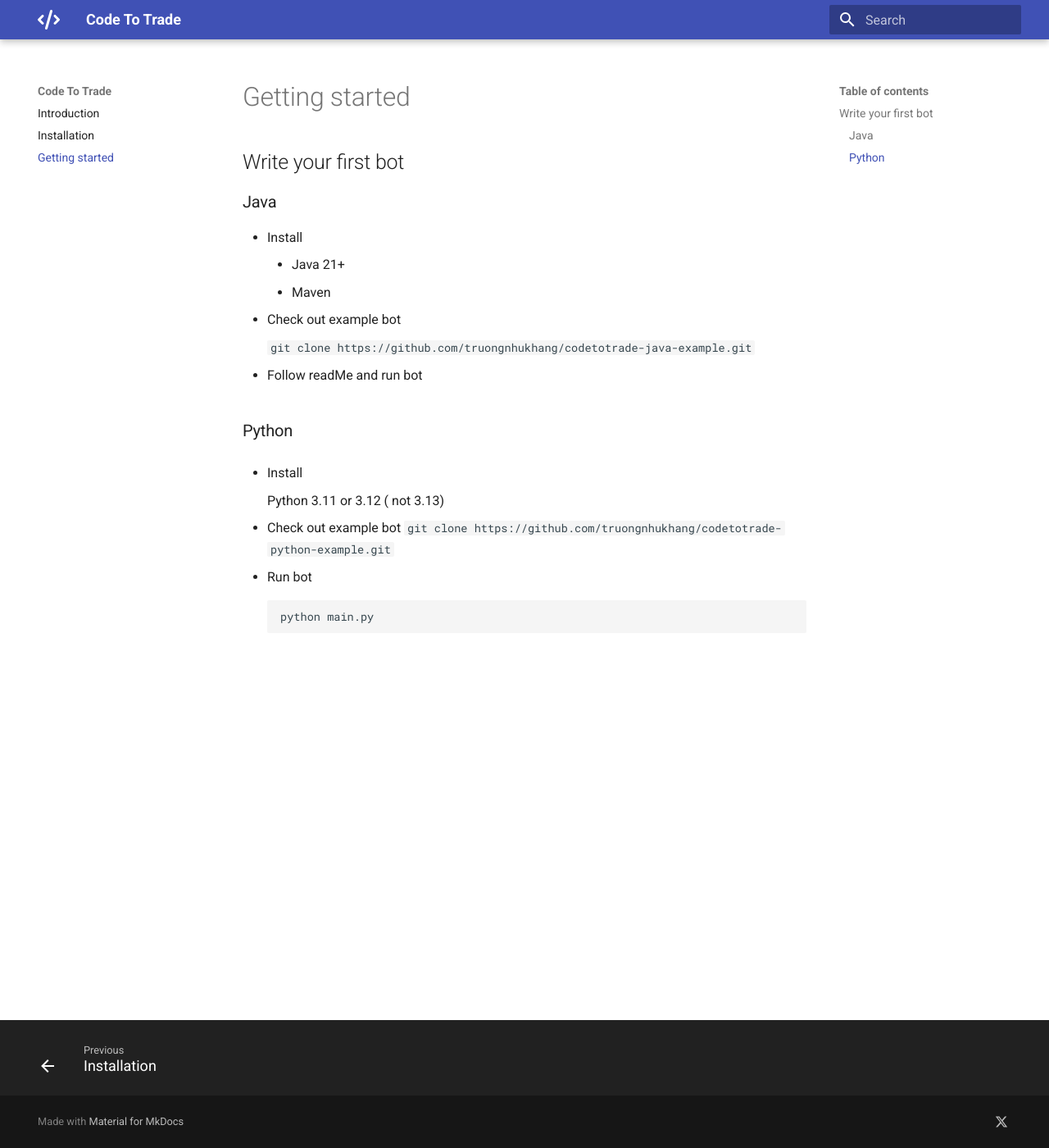
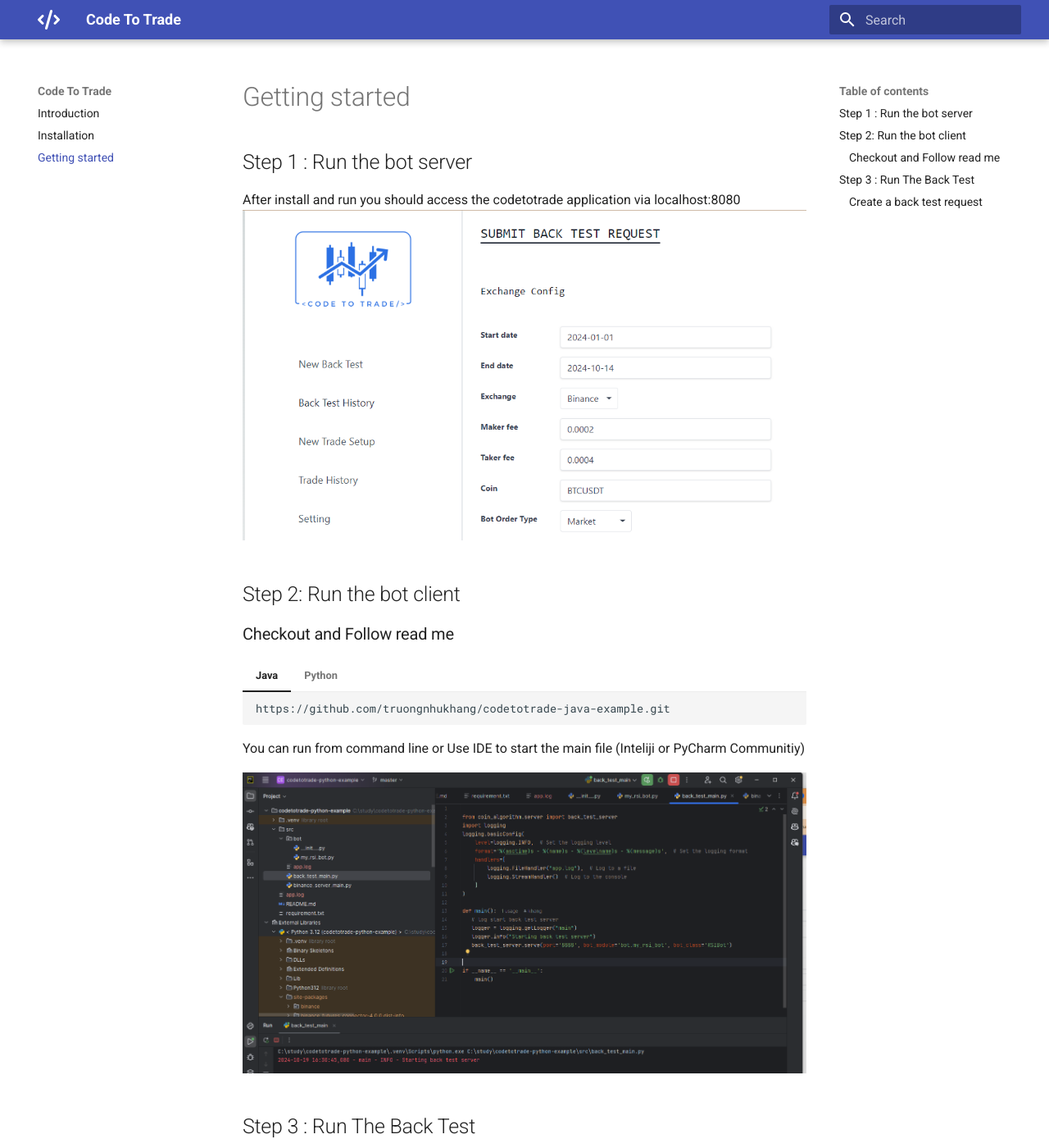
Before and after one commit to truongnhukhang/codetotrade-docs, an MkDocs documentation site: the page built from docs/getting-started.md, in a window 1280 px wide and 1400 px high. Shown: the whole window at 82% size. Built offline with MkDocs 1.6.1 and Material for MkDocs 9.7.7, drawn with Linux system fonts in a browser that asks for light colours; some of the changed text lies outside the part shown.

Commit message:
update doc

````diff
--- a/docs/getting-started.md
+++ b/docs/getting-started.md
@@ -1,29 +1,27 @@
 # Getting started
 
-## Write your first bot
+## Step 1 : Run the bot server
 
-### Java
+After install and run you should access the codetotrade application via localhost:8080
+![App Screenshot](assets/images//app-2.png)
 
-- Install
-    - Java 21+
-    - Maven
-- Check out example bot
+## Step 2:  Run the bot client
 
-    `git clone https://github.com/truongnhukhang/codetotrade-java-example.git`
+### Checkout and Follow read me
+=== "Java"
+        https://github.com/truongnhukhang/codetotrade-java-example.git
+=== "Python"
+        https://github.com/truongnhukhang/codetotrade-python-example.git
 
-- Follow readMe and run bot
+You can run from command line or Use IDE to start the main file (Inteliji or PyCharm Communitiy)
 
-### Python
+![PyCommunity](assets/images//py-community.png)
 
-- Install
+## Step 3 :  Run The Back Test
 
-    Python 3.11 or 3.12 ( not 3.13)
-
-- Check out example bot
-    `git clone https://github.com/truongnhukhang/codetotrade-python-example.git`
-
-- Run bot
-
-    ```bash
-    python main.py
-    ```
+### Create a back test request
+- Go to : http://localhost:8080/backtest/create
+- Keep Exchange Config default
+- Inuput Algorithm Config same as below picture
+![algo-config](assets/images/algorithm-config.png)
+- Then click submit
--- a/mkdocs.yml
+++ b/mkdocs.yml
@@ -31,6 +31,8 @@ markdown_extensions:
       pygments_lang_class: true
   - pymdownx.inlinehilite
   - pymdownx.snippets
+  - pymdownx.tabbed:
+      alternate_style: true
   - pymdownx.superfences:
       custom_fences:
         - name: mermaid
````
Also changed, not shown: docs/assets/images/algorithm-config.png (added), docs/assets/images/py-community.png (added), docs/image.png (added).
